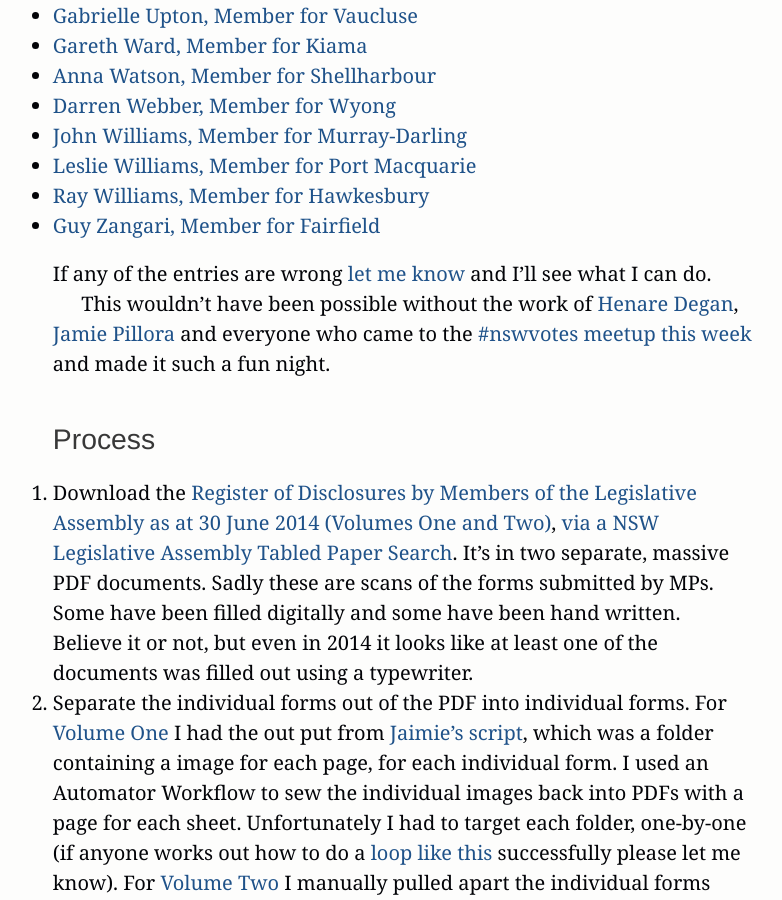
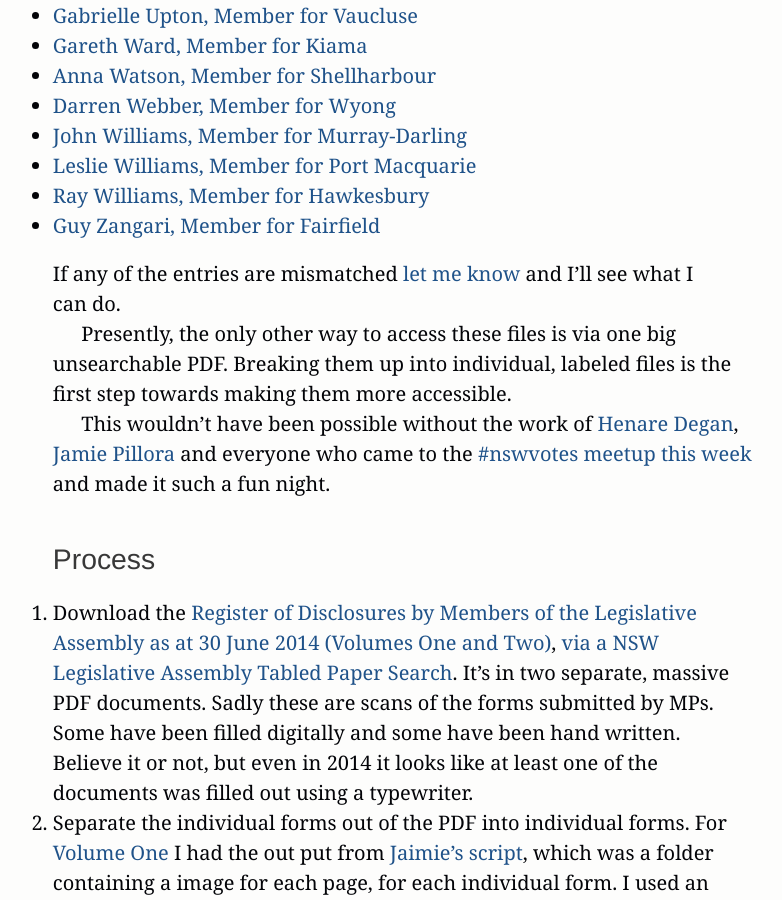
Before and after one commit to equivalentideas/home, a Jekyll site: the page built from _posts/2015-01-17-nsw-pecuniary-interest-disclosures.markdown, in a window 1280 px wide and 900 px high, scrolled down 3054 px. Shown: the whole window, without its empty margins (237-1019 px from the left). Built offline with Jekyll 4.4.1, drawn with Linux system fonts in a browser that asks for light colours; nearby versions of some CDN libraries; Markdown is read by kramdown in place of the engine named in the settings.

Commit message:
add more of an explanation

```diff
--- a/_posts/2015-01-17-nsw-pecuniary-interest-disclosures.markdown
+++ b/_posts/2015-01-17-nsw-pecuniary-interest-disclosures.markdown
@@ -103,7 +103,9 @@ Here are the individual disclosure forms for each member of the NSW Parliament L
 * [Ray Williams, Member for Hawkesbury](https://archive.org/download/NSW_Pecuniary_Interests_2013-2014/2014-06-30_Williams_Ray_pecuniary-interests.pdf)
 * [Guy Zangari, Member for Fairfield](https://archive.org/download/NSW_Pecuniary_Interests_2013-2014/2014-06-30_Zangari_Guy_pecuniary-interests.pdf)
 
-If any of the entries are wrong [let me know](/contact) and I'll see what I can do.
+If any of the entries are mismatched [let me know](/contact) and I'll see what I can do.
+
+Presently, the only other way to access these files is via one big unsearchable PDF. Breaking them up into individual, labeled files is the first step towards making them more accessible.
 
 This wouldn't have been possible without the work of [Henare Degan](https://twitter.com/henaredegan), [Jamie Pillora](https://github.com/jpillora) and everyone who came to the [#nswvotes meetup this week](http://www.meetup.com/OpenAustralia-Foundation/events/219652731/) and made it such a fun night.
 
```
